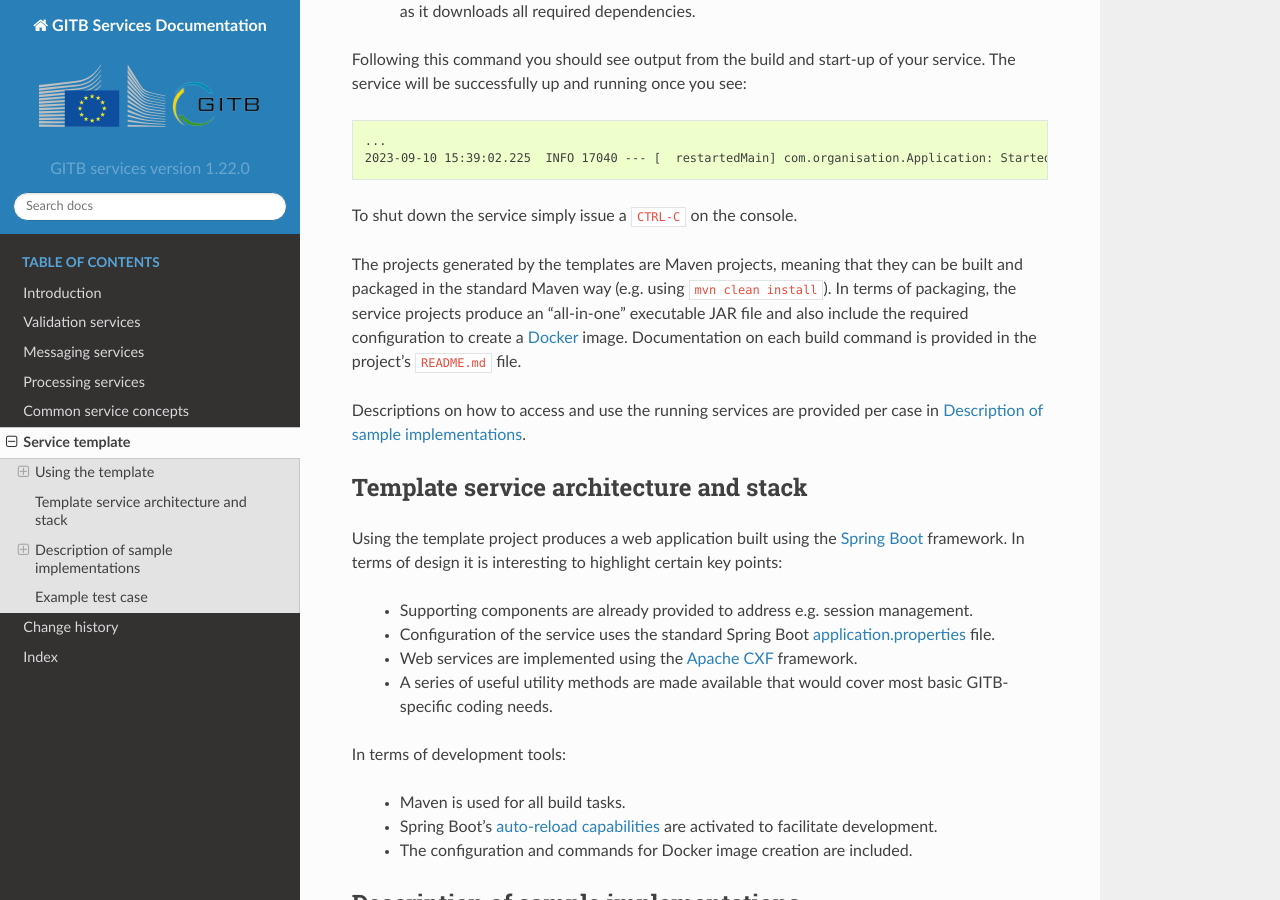
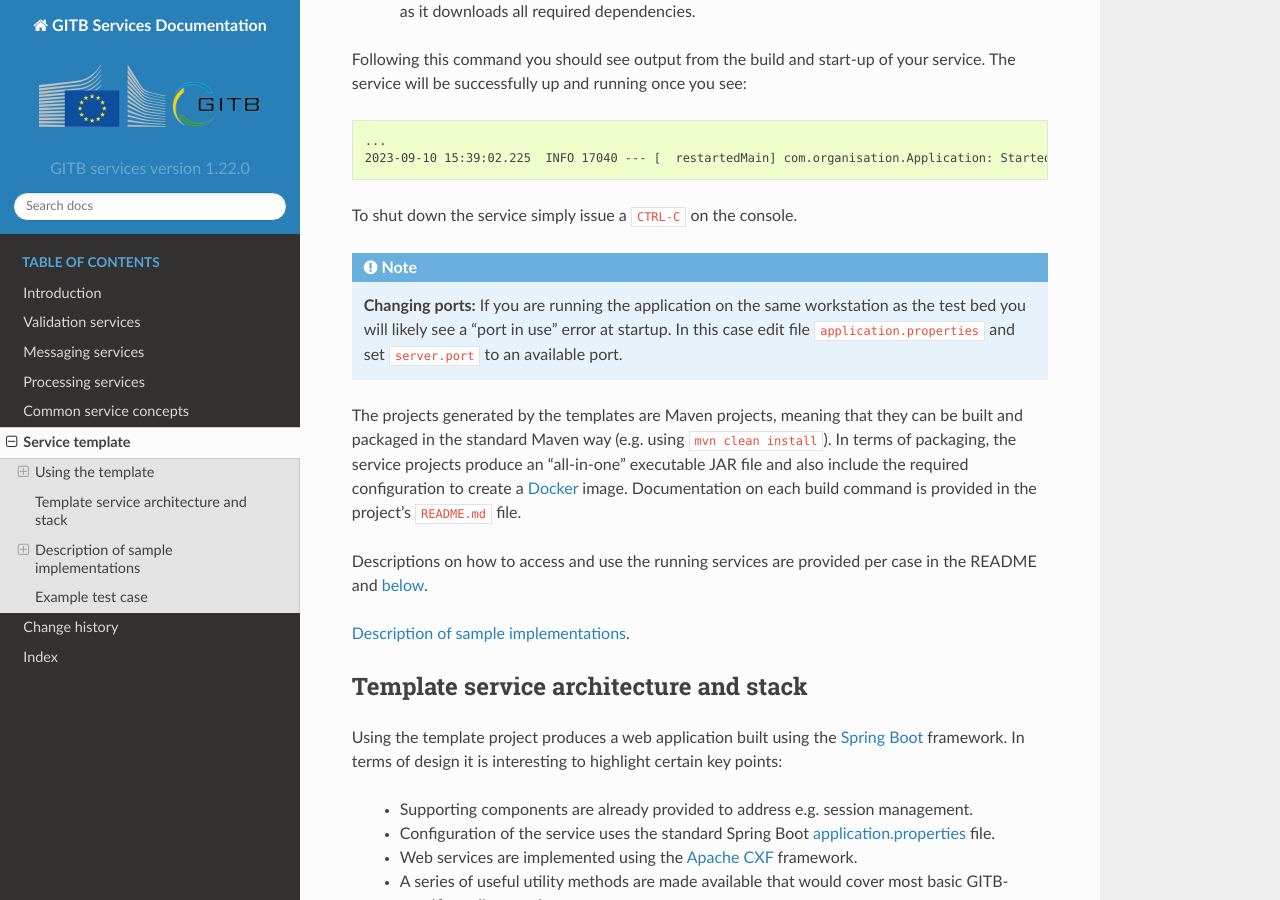
Before and after one commit to ISAITB/docs-services, a Sphinx documentation site: the page built from source/templates/index.rst, in a window 1280 px wide and 900 px high, scrolled down 2772 px. Built offline with Sphinx 7.4.7 and the Read the Docs theme 2.0.0, drawn with Linux system fonts in a browser that asks for light colours.

Commit message:
Doc improvement

```diff
--- a/source/templates/index.rst
+++ b/source/templates/index.rst
@@ -132,11 +132,18 @@
 
 To shut down the service simply issue a ``CTRL-C`` on the console.
 
+.. note::
+
+    **Changing ports:** If you are running the application on the same workstation as the test bed you will likely see a "port in use" error
+    at startup. In this case edit file ``application.properties`` and set ``server.port`` to an available port.
+
 The projects generated by the templates are Maven projects, meaning that they can be built and packaged in the standard Maven way (e.g. using
 ``mvn clean install``). In terms of packaging, the service projects produce an "all-in-one" executable JAR file and also include the required configuration
 to create a `Docker`_ image. Documentation on each build command is provided in the project's ``README.md`` file.
 
-Descriptions on how to access and use the running services are provided per case in :ref:`templates__samples`.
+Descriptions on how to access and use the running services are provided per case in the README and :ref:`below <templates__samples>`.
+
+:ref:`templates__samples`.
 
 .. _templates__architecture:
 
```
